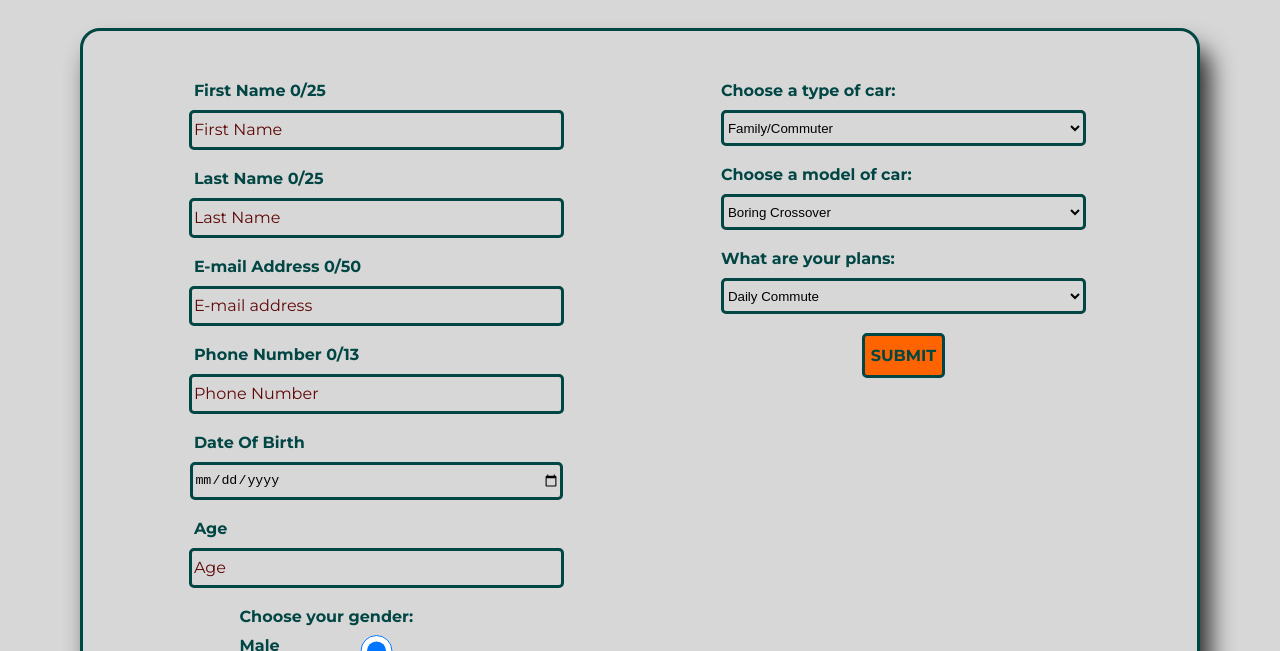
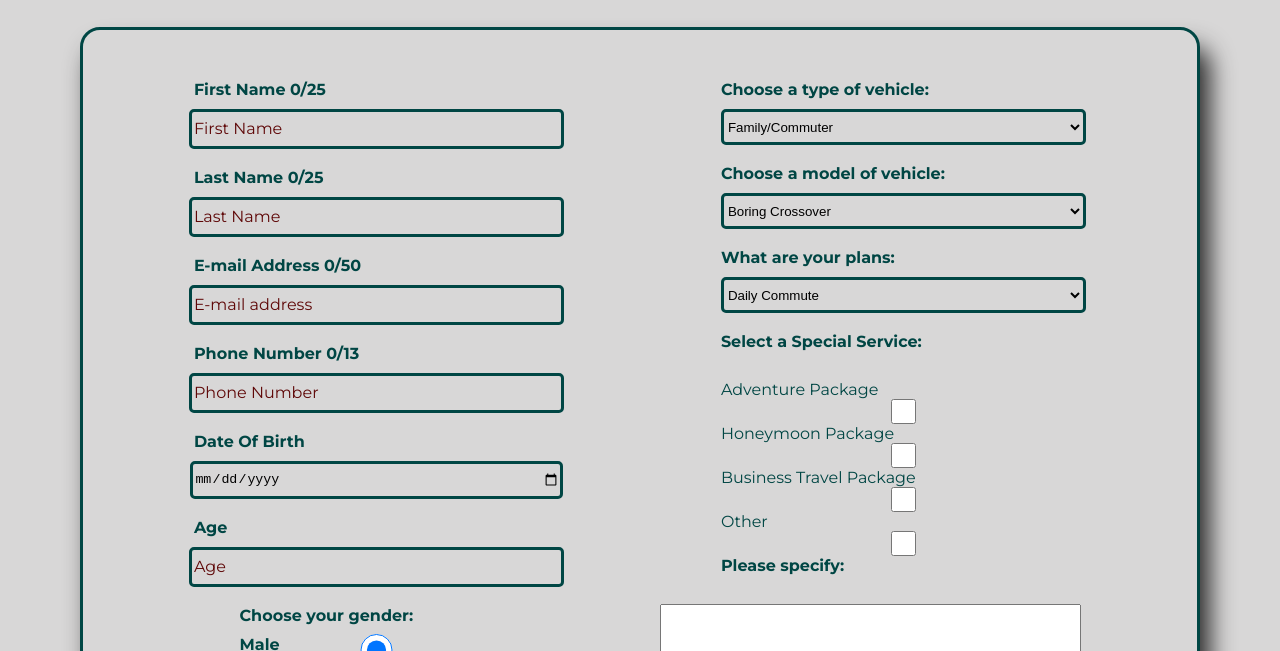
Before and after one commit to peter115342/webte1_z2, a plain HTML site: page hlkannakjbnaajgajf/index.html in a window 1280 px wide. Shown: the part 301-952 px from the top of the page. Drawn offline with Linux system fonts and the light colour scheme.

Commit message:
adding checkboxes

```diff
--- a/hlkannakjbnaajgajf/index.html
+++ b/hlkannakjbnaajgajf/index.html
@@ -12,8 +12,7 @@
 <body>
     <header>
         <div class="logo">
-            <a href="index.html">
-        <img src="images/logo.png" alt="Logo,ktore som sa rozhodol pouzit pre  tuto stranku o mne"  >
+        <img src="images/logo.png" alt="Logo of this website"  >
         </a>
     </div>
     </header>
@@ -72,7 +71,7 @@
 
     </div>
     <div class="right_form">
-        <label for="type">Choose a type of car:</label>
+        <label for="type">Choose a type of vehicle:</label>
         <select id="type" name="Types">
           <option value="family">Family/Commuter</option>
           <option value="sporty">Sporty</option>
@@ -80,7 +79,7 @@
         </select>
         <span class="error_field" id="type_err" ></span>
 
-        <label for="model">Choose a  model of car:</label>
+        <label for="model">Choose a  model of vehicle:</label>
         <select id="model" name="Models">
 
         </select>
@@ -92,11 +91,27 @@
         </select>
         <span class="error_field" id="plan_err" ></span>
 
+        <label for="option" id="box-label">Select a Special Service:</label><br>
 
+        <label for="adventure-box">Adventure Package</label>
+        <input type="checkbox" id="adventure-box" name="option" value="adventure">
+        <label for="honeymoon-box">Honeymoon Package</label>
+        <input type="checkbox" id="honeymoon-box" name="option" value="honeymoon">
+        <label for="business-box">Business Travel Package</label>
+        <input type="checkbox" id="business-box" name="option" value="business">
+
+        <label for="other-box">Other</label>
+        <input type="checkbox" id="other-box" name="option" value="other">
+
+        <div id="other-text">
+        <label for="other-option">Please specify:</label><br>
+        <textarea id="other-option" name="other-option" rows="4" cols="50"></textarea>
+        </div>
 
         <button type="submit"  class="submit_button"   id = "sub_button">SUBMIT</button>
 
-    </div>
+         </div>
+
     </form>
 
 
--- a/hlkannakjbnaajgajf/script.js
+++ b/hlkannakjbnaajgajf/script.js
@@ -48,7 +48,7 @@ function checkRegex(field, errId) {
     const currField = document.getElementById(field);
     const value = currField.value;
     let regex = /^[A-Za-z]+$/;
-
+    if(value.trim()){
     if (currField.type === 'email') {
         regex = /^[\w-]+(\.[\w-]+)*@[\w-]+(\.[\w-]+)*(\.[a-zA-Z]{2,})$/;
     } else if (currField.type === 'tel') {
@@ -66,6 +66,7 @@ function checkRegex(field, errId) {
         currField.style.borderWidth = "";
         return true;
     }
+}
 }
 
 
--- a/hlkannakjbnaajgajf/styles.css
+++ b/hlkannakjbnaajgajf/styles.css
@@ -7,6 +7,7 @@
     --highlight: 5px solid rgb(9, 137, 139);
     --b_color: rgb(216, 215, 215);
     --t_color :rgb(0, 70, 68);
+    --t_color-darker:rgb(0, 48, 46)8);
     --err_color : rgb(179, 6, 6);
     --place__color :rgb(95, 8, 8);
  }
@@ -87,6 +88,7 @@ header {
     margin: 0 auto;
     position: relative;
     padding: 15px;
+
 }
 .logo img{
     height: 125px;
@@ -239,7 +241,27 @@ button{
 
 }
 
+label[for="adventure-box"],
+label[for="honeymoon-box"],
+label[for="business-box"],
+label[for="other-box"] {
+    font-weight: normal;
+    color: var(--t_color-darker);
+    position: relative;
+    margin: 0 auto;
+    padding: 0;
+    vertical-align: middle;
 
+}
+input[type="checkbox"] {
+    position: relative;
+    margin: 0 auto;
+    padding: 0;
+    vertical-align: middle;
+    width: 25px;
+    height: 25px;
+
+}
 .error_field{
     color: var(--err_color);
     font-family: "Montserrat", sans-serif;
```
Also changed, not shown: hlkannakjbnaajgajf/submitFail.html (added, +24 -0 lines), hlkannakjbnaajgajf/submitSuccess.html (added, +24 -0 lines).
